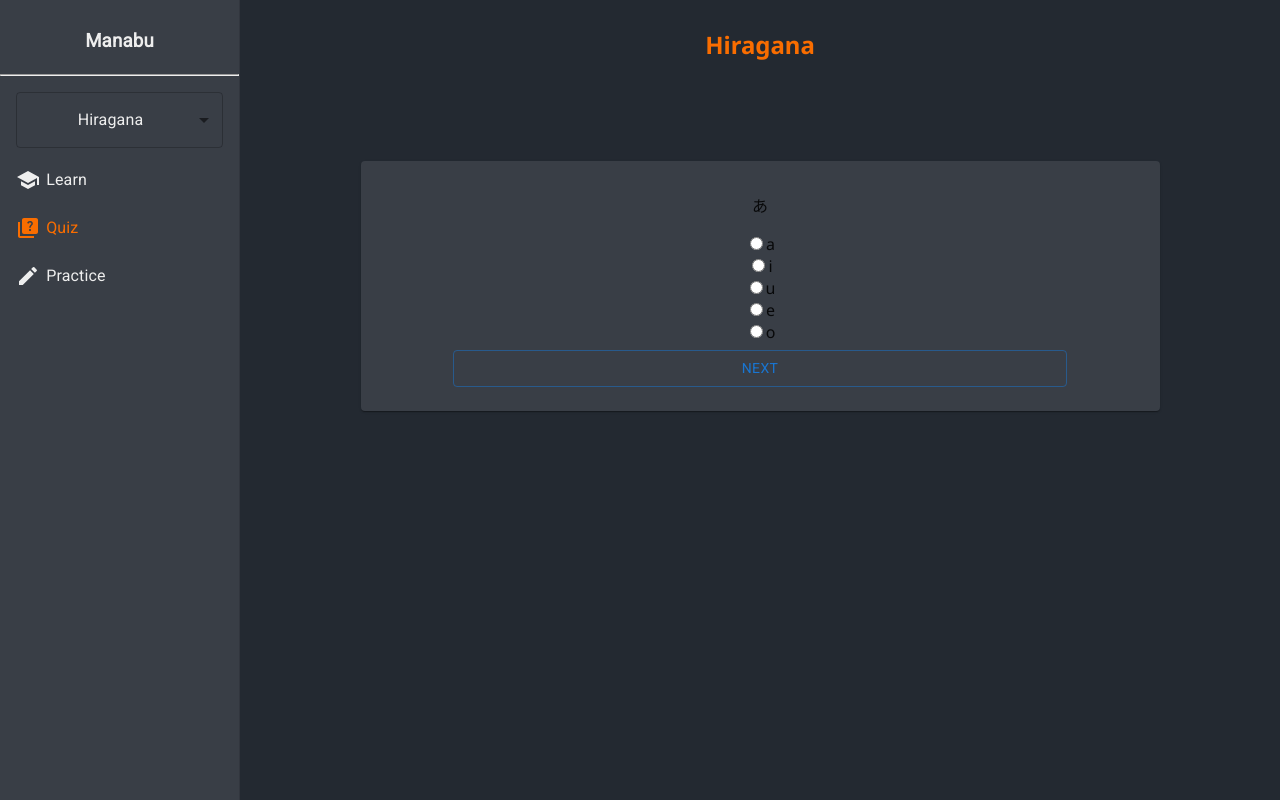
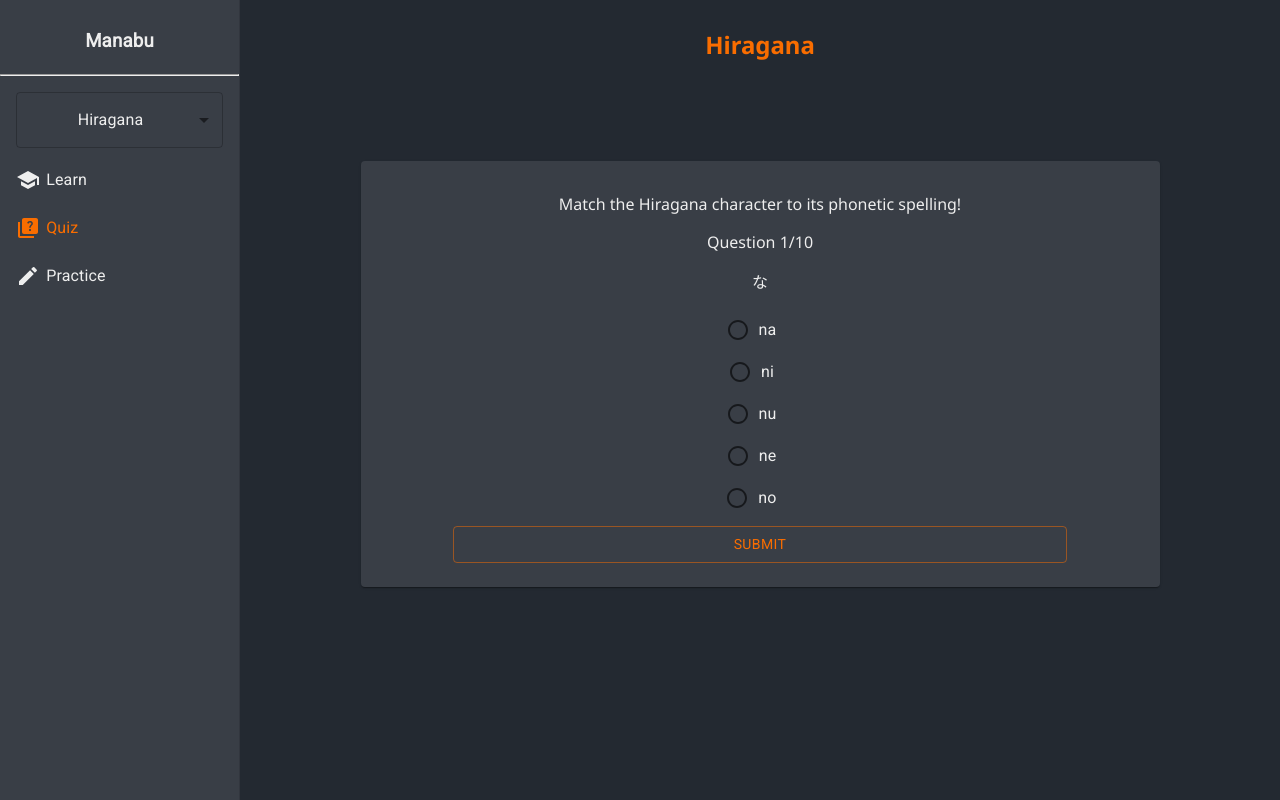
Before and after one commit to lukemcelligott/Manabu, a React (Vite) app in the folder manabu/: page /hiragana/quiz in a window 1280 px wide. Built offline with nearby package versions, Linux system fonts and the light colour scheme.

Commit message:
hiragana quiz

```diff
--- a/manabu/src/Components/Hiragana/HiraganaLearn.tsx
+++ b/manabu/src/Components/Hiragana/HiraganaLearn.tsx
@@ -23,7 +23,7 @@ const style = {
     transform: 'translate(-50%, -50%)',
     width: 400,
     bgcolor: 'background.paper',
-    border: '2px solid #000',
+    border: '2px solid #393E46',
     boxShadow: 24,
     p: 4,
 };
@@ -342,7 +342,7 @@ function HiraganaLearn() {
 
                 <ThemeProvider theme={darkTheme}>
                     <Card className='summary'>
-                        <CardContent className='card-text'>Hiragana is the main writing style used in Japanese.</CardContent>
+                        <CardContent className='card-text'>Hiragana is the main writing style used in Japanese. Hiragana is primarily used for native Japanese words. Starting with Hiragana provides a foundation for learning the Japanese language.</CardContent>
                     </Card>
 
                     <Grid container spacing={1}>
--- a/manabu/src/Components/Hiragana/HiraganaQuiz.tsx
+++ b/manabu/src/Components/Hiragana/HiraganaQuiz.tsx
@@ -3,59 +3,200 @@ import { SetStateAction, useState } from 'react';
 import Card from '@mui/material/Card';
 import CardContent from '@mui/material/CardContent';
 import { Button } from '@mui/material';
+import { ThemeProvider, createTheme } from '@mui/material';
+import { FormControl, FormControlLabel } from '@mui/material';
+import { RadioGroup, Radio } from '@mui/material';
 
 import NavDrawer from '../NavDrawer';
 
 import '../Styles/Alpha.css';
 
-function HiraganaQuiz() {
+const theme = createTheme({
+    palette: {
+      primary: {
+        main: '#f96d00',
+      },
+    },
+});
+
+interface QuizDataItem {
+    hiragana: string;
+    pronunciation: string;
+    options: string[];
+}
 
 // quiz Q & As
-    const quizData = [
+const quizData : QuizDataItem[] = [
     { hiragana: 'あ', pronunciation: 'a', options: ['a', 'i', 'u', 'e', 'o'] },
-        { hiragana: 'い', pronunciation: 'i', options: ['a', 'i', 'u', 'e', 'o'] },
-        // Add more quiz questions as needed
+    { hiragana: 'い', pronunciation: 'i', options: ['i', 'e', 'u', 'a', 'o'] },
+    { hiragana: 'う', pronunciation: 'u', options: ['u', 'a', 'i', 'e', 'o'] },
+    { hiragana: 'え', pronunciation: 'e', options: ['e', 'o', 'a', 'i', 'u'] },
+    { hiragana: 'お', pronunciation: 'o', options: ['o', 'u', 'a', 'i', 'e'] },
+    { hiragana: 'か', pronunciation: 'ka', options: ['ka', 'ki', 'ku', 'ke', 'ko'] },
+    { hiragana: 'き', pronunciation: 'ki', options: ['ki', 'ke', 'ko', 'ka', 'ku'] },
+    { hiragana: 'く', pronunciation: 'ku', options: ['ku', 'ka', 'ke', 'ki', 'ko'] },
+    { hiragana: 'け', pronunciation: 'ke', options: ['ke', 'ko', 'ki', 'ka', 'ku'] },
+    { hiragana: 'こ', pronunciation: 'ko', options: ['ko', 'ku', 'ke', 'ki', 'ka'] },
+    { hiragana: 'さ', pronunciation: 'sa', options: ['sa', 'shi', 'su', 'se', 'so'] },
+    { hiragana: 'し', pronunciation: 'shi', options: ['shi', 'su', 'se', 'so', 'sa'] },
+    { hiragana: 'す', pronunciation: 'su', options: ['su', 'se', 'so', 'sa', 'shi'] },
+    { hiragana: 'せ', pronunciation: 'se', options: ['se', 'so', 'sa', 'shi', 'su'] },
+    { hiragana: 'そ', pronunciation: 'so', options: ['so', 'sa', 'shi', 'su', 'se'] },
+    { hiragana: 'た', pronunciation: 'ta', options: ['ta', 'chi', 'tsu', 'te', 'to'] },
+    { hiragana: 'ち', pronunciation: 'chi', options: ['chi', 'tsu', 'te', 'to', 'ta'] },
+    { hiragana: 'つ', pronunciation: 'tsu', options: ['tsu', 'te', 'to', 'ta', 'chi'] },
+    { hiragana: 'て', pronunciation: 'te', options: ['te', 'to', 'ta', 'chi', 'tsu'] },
+    { hiragana: 'と', pronunciation: 'to', options: ['to', 'ta', 'chi', 'tsu', 'te'] },
+    { hiragana: 'な', pronunciation: 'na', options: ['na', 'ni', 'nu', 'ne', 'no'] },
+    { hiragana: 'に', pronunciation: 'ni', options: ['ni', 'nu', 'ne', 'no', 'na'] },
+    { hiragana: 'ぬ', pronunciation: 'nu', options: ['nu', 'ne', 'no', 'na', 'ni'] },
+    { hiragana: 'ね', pronunciation: 'ne', options: ['ne', 'no', 'na', 'ni', 'nu'] },
+    { hiragana: 'の', pronunciation: 'no', options: ['no', 'na', 'ni', 'nu', 'ne'] },
+    { hiragana: 'は', pronunciation: 'ha', options: ['ha', 'hi', 'fu', 'he', 'ho'] },
+    { hiragana: 'ひ', pronunciation: 'hi', options: ['hi', 'fu', 'he', 'ho', 'ha'] },
+    { hiragana: 'ふ', pronunciation: 'fu', options: ['fu', 'he', 'ho', 'ha', 'hi'] },
+    { hiragana: 'へ', pronunciation: 'he', options: ['he', 'ho', 'ha', 'hi', 'fu'] },
+    { hiragana: 'ほ', pronunciation: 'ho', options: ['ho', 'ha', 'hi', 'fu', 'he'] },
+    { hiragana: 'ま', pronunciation: 'ma', options: ['ma', 'mi', 'mu', 'me', 'mo'] },
+    { hiragana: 'み', pronunciation: 'mi', options: ['mi', 'mu', 'me', 'mo', 'ma'] },
+    { hiragana: 'む', pronunciation: 'mu', options: ['mu', 'me', 'mo', 'ma', 'mi'] },
+    { hiragana: 'め', pronunciation: 'me', options: ['me', 'mo', 'ma', 'mi', 'mu'] },
+    { hiragana: 'も', pronunciation: 'mo', options: ['mo', 'ma', 'mi', 'mu', 'me'] },
+    { hiragana: 'や', pronunciation: 'ya', options: ['ya', 'yu', 'yo'] },
+    { hiragana: 'ゆ', pronunciation: 'yu', options: ['yu', 'yo', 'ya'] },
+    { hiragana: 'よ', pronunciation: 'yo', options: ['yo', 'ya', 'yu'] },
+    { hiragana: 'ら', pronunciation: 'ra', options: ['ra', 'ri', 'ru', 're', 'ro'] },
+    { hiragana: 'り', pronunciation: 'ri', options: ['ri', 'ru', 're', 'ro', 'ra'] },
+    { hiragana: 'る', pronunciation: 'ru', options: ['ru', 're', 'ro', 'ra', 'ri'] },
+    { hiragana: 'れ', pronunciation: 're', options: ['re', 'ro', 'ra', 'ri', 'ru'] },
+    { hiragana: 'ろ', pronunciation: 'ro', options: ['ro', 'ra', 'ri', 'ru', 're'] },
+    { hiragana: 'わ', pronunciation: 'wa', options: ['wa', 'wo', 'n'] },
+    { hiragana: 'を', pronunciation: 'wo', options: ['wo', 'wa', 'n'] },
+    { hiragana: 'ん', pronunciation: 'n', options: ['ne', 'wo', 'n'] },
 ];
+
+const shuffleArray = (array: QuizDataItem[]) => {
+    for (let i = array.length - 1; i > 0; i--) {
+        const j = Math.floor(Math.random() * (i + 1));
+        [array[i], array[j]] = [array[j], array[i]];
+    }
+    return array;
+};
+
+const shuffledQuizData = shuffleArray(quizData);
+const selectedQuizQuestions = shuffledQuizData.slice(0, 10);
+
+function HiraganaQuiz() {
 
     const [currentQuestion, setCurrentQuestion] = useState(0);
     const [selectedOption, setSelectedOption] = useState('');
+    const [score, setScore] = useState(0);
+    const [feedbackMessage, setFeedbackMessage] = useState('');
+    const [showFeedback, setShowFeedback] = useState(false);
+    const [endOfQuiz, setEndOfQuiz] = useState(false);
 
+    // handle radio selections
     const handleOptionSelect = (option: SetStateAction<string>) => {
         setSelectedOption(option);
     };
 
+    // check quiz answers, T for correct, F for wrong
+    const checkAnswer = () => {
+        const correctAnswer = quizData[currentQuestion].pronunciation;
+        return selectedOption === correctAnswer;
+    };
+
+    // keep track of quiz grade and assign feedback values
+    const gradeAnswer = () => {
+        const isCorrect = checkAnswer();
+        if (isCorrect) {
+             // Update user's score and provide feedback for correct answer
+            setScore(score + 1);
+            setFeedbackMessage('Correct!');
+        } else {
+            // Provide feedback for incorrect answer
+            setFeedbackMessage(`Incorrect. The correct answer is ${selectedQuizQuestions[currentQuestion].pronunciation}.`);
+        }
+        setShowFeedback(true);
+    }
+
+    // display the next question
     const handleNextQuestion = () => {
-        // Handle checking the answer and moving to the next question
-        // Update state variables as needed
+        if (currentQuestion !== (selectedQuizQuestions.length - 1)) {
+            setSelectedOption(''); // Reset selected option for the next question
+            setCurrentQuestion(currentQuestion + 1); // Move to the next question
+            setShowFeedback(false);
+        } else {
+            setEndOfQuiz(true);
+        }
+    };
+
+    const handleRestart = () => {
+        window.location.reload(); // Reloads the page
       };
 
     return (
-        <div style={{ display: 'flex', maxWidth: '100vw', overflow: 'hidden' }}>
+        <div style={{ display: 'flex', maxWidth: '100vw', overflow: 'hidden', }}>
+            <ThemeProvider theme={theme}>
                 <NavDrawer />
                 <div style={{ flex: 1, overflowX: 'auto', margin: '0 1%' }}>
                     <h2 className="title">Hiragana</h2>
-                <Card sx={{ minWidth: 275 }} className="main card">
+
+                    <Card sx={{ minWidth: 275, minHeight: 350 }} className="main card">
                         <CardContent className='card-text'>
-                        <p>{quizData[currentQuestion].hiragana}</p>
-                        {quizData[currentQuestion].options.map((option, index) => (
+
+                            {/* display questions */}
+                            {!endOfQuiz && (
+                                <div className='content-color'>
+                                    <p>Match the Hiragana character to its phonetic spelling!</p>
+                                    <p>Question {currentQuestion + 1}/{selectedQuizQuestions.length}</p>
+                                    <p>{selectedQuizQuestions[currentQuestion].hiragana}</p>
+                                    {selectedQuizQuestions[currentQuestion].options.map((option, index) => (
                                         <div key={index}>
-                                <input
-                                    type="radio"
+                                            <FormControl>
+                                                <RadioGroup
+                                                    aria-labelledby="demo-radio-buttons-group-label"
+                                                    defaultValue="female"
+                                                    name="radio-buttons-group"
+                                                >
+                                                    <FormControlLabel
                                                         id={option}
                                                         name="pronunciation"
                                                         value={option}
+                                                        control={<Radio />}
+                                                        label={option}
                                                         checked={selectedOption === option}
-                                    onChange={() => handleOptionSelect(option)}
-                                />
-                                <label htmlFor={option}>{option}</label>
+                                                        onChange={() => handleOptionSelect(option)}/>
+                                                </RadioGroup>
+                                            </FormControl>
                                         </div>
                                     ))}
-                        <Button variant="outlined" color="primary" className='abc-select'>
-                            Next
-                        </Button>
+
+                                    {!showFeedback && (
+                                        <Button onClick={gradeAnswer} variant="outlined" color="primary" className='abc-select'>Submit</Button>
+                                    )}
+                                </div>
+                            )}
+
+                            {showFeedback && !endOfQuiz && (
+                                <div className='content-color'>
+                                    <p>{feedbackMessage}</p>
+                                    <Button onClick={handleNextQuestion} variant="outlined" color="primary" className='abc-select'>Next</Button>
+                                </div>
+                            )}
+
+                            {/* display quiz results */}
+                            {endOfQuiz && (
+                                <div className='content-color'>
+                                    <p>Quiz Complete!</p>
+                                    <p>Your score: {score}/{selectedQuizQuestions.length}</p>
+                                    <Button onClick={handleRestart} variant="outlined" color="primary" className='abc-select'>Retake Quiz</Button>
+                                </div>
+                            )}
                         </CardContent>
                     </Card>
                 </div>
+            </ThemeProvider>
         </div>
     )
 }
--- a/manabu/src/Components/Styles/Alpha.css
+++ b/manabu/src/Components/Styles/Alpha.css
@@ -4,6 +4,10 @@
 
 .char-card {
     height: 95%;
+}
+
+.content-color {
+    color: #EEEEEE;
 }
 
 .hiragana-table {
```
Lines whose indentation alone changed are shown as unchanged.
